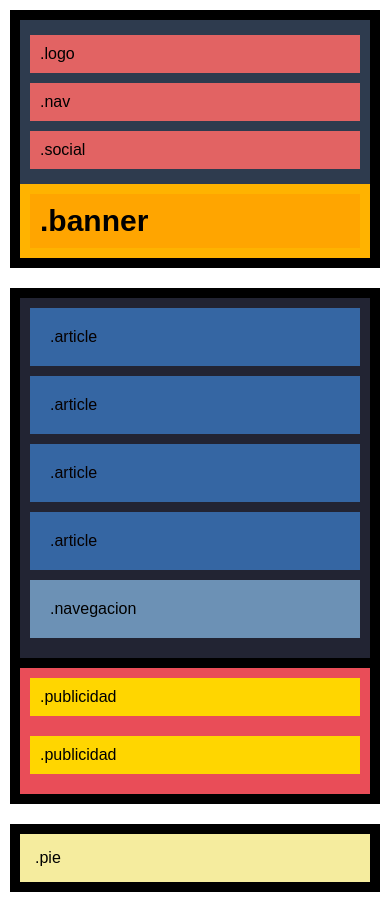
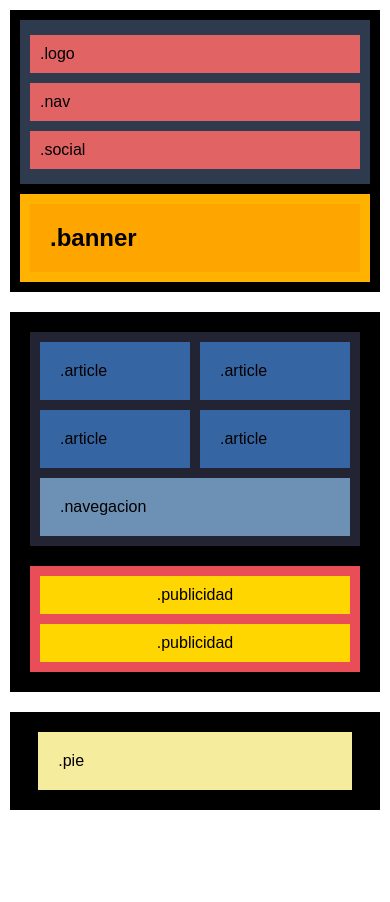
Before and after one commit to Paumaro92/Sprint1_01, a plain HTML site: page index.html in a window 390 px wide. After the commit the page ends 844 px from the top, so only its background shows below. Drawn offline with Linux system fonts and the light colour scheme.

Commit message:
Versión para tablets corregida.

```diff
--- a/styles.css
+++ b/styles.css
@@ -42,12 +42,12 @@ header .rectangle-black-top {
 }
 
 /* BANNER */
-
 .rectangle-orange {
     background: orange;
-    padding: 10px;
-    flex-grow: 5;
-    font-size: 30px;
+    padding: 20px;
+    margin-top: 10px;
+    text-align: left;
+    font-size: 1.5rem;
     font-weight: bold;
     border: 10px solid #ffb300; /* amarillo oscuro */
 }
@@ -104,7 +104,7 @@ header .rectangle-black-top {
     background: #ffd600;
     padding: 10px;
     color: black;
-    text-align: left;
+    text-align: center;
 }
 
 /* FOOTER */
@@ -128,64 +128,36 @@ header .rectangle-black-top {
 
 }
 
-@media screen and (max-width: 600px) {
-
-  .rectangle-blue {
+@media screen and (max-width: 1024px) {
+    .rectangle-blue,
+    .rectangle-grey-left,
+    .rectangle-red-right,
+    .content-wrapper-black,
+    .rectangle-yellow-light {
         flex-direction: column;
-    align-items: center;
-    padding: 10px;
+        width: 100%;
+        max-width: 100%;
     }
 
     .rectangle-left-red,
     .rectangle-center-red,
     .rectangle-right-red {
-    width: 100%;
-    text-align: left;
+        flex: 1 1 100%;
         margin: 5px 0;
-  }
-
-  .content-wrapper-black {
-    flex-direction: column;
-    padding: 10px;
-    gap: 10px;
     }
 
     .rectangle-grey-left,
     .rectangle-red-right {
         width: 100%;
-    display: flex;
-    flex-direction: column;
-    gap: 10px;
     }
 
-  /*En Columna*/
-  .rectangle-blue-left-top,
-  .rectangle-blue-right-top,
-  .rectangle-blue-left-bottom,
-  .rectangle-blue-right-bottom {
-    width: 100%;
-    box-sizing: border-box;
-  }
-
-  .rectangle-blue-light-bottom {
-    width: 100%;
-    margin-bottom: 10px;
-  }
-
-  .rectangle-yellow-top,
-  .rectangle-yellow-bottom {
-    width: 100%;
-    margin-bottom: 10px;
-  }
-
-
-  .footer-black {
-    padding: 20px 10px;
+    .content-wrapper-black {
+        flex-direction: column;
+        align-items: center;
     }
 
     .rectangle-yellow-light {
-    width: 100%;
-    padding: 15px;
-    margin: 0 auto;
+        padding: 20px;
+        width: 95%;
     }
 }
```
Lines whose indentation alone changed are shown as unchanged.
